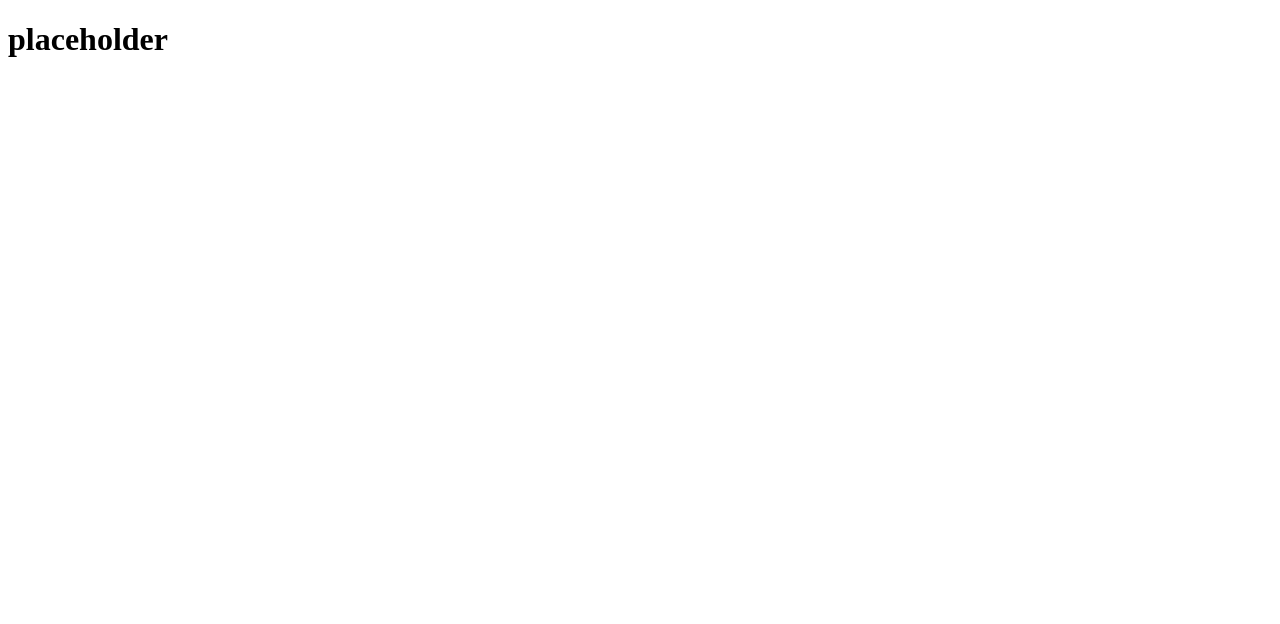
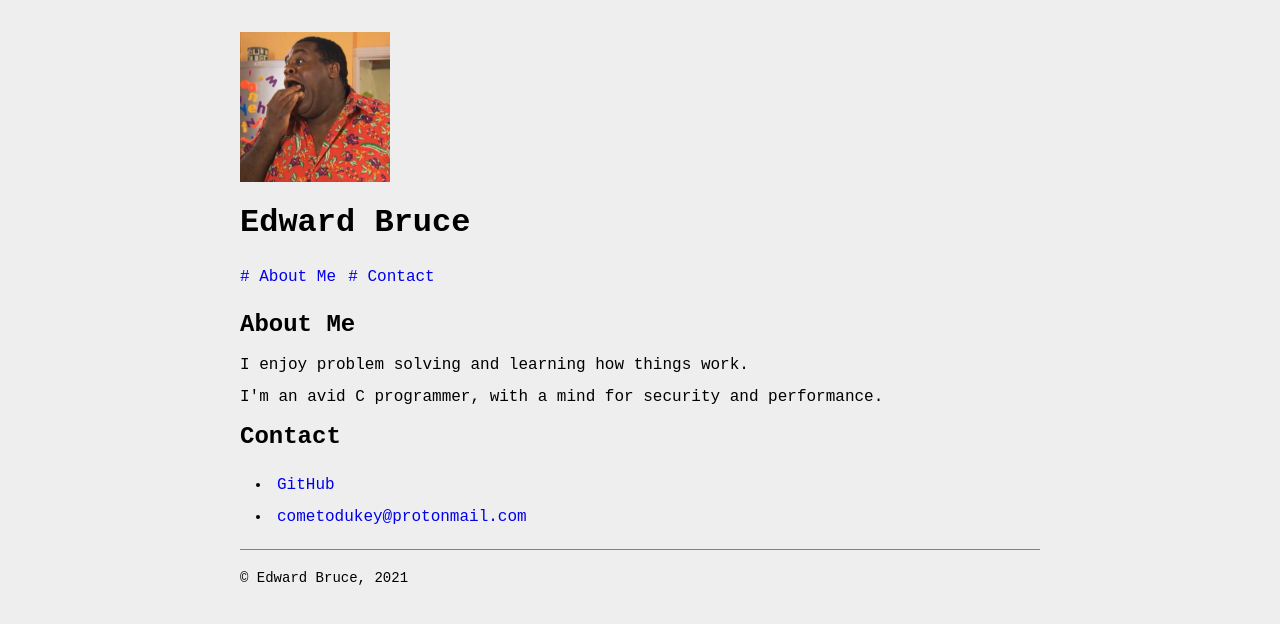
Before and after one commit to cometodukey/cometodukey.github.io, a plain HTML site: page index.html in a window 1280 px wide. Drawn offline with Linux system fonts and the light colour scheme.

Commit message:
Create template website

```diff
--- a/index.html
+++ b/index.html
@@ -1,9 +1,48 @@
 <!DOCTYPE html>
-<html>
+<html lang="en">
     <head>
-        <title>placeholder</title>
+        <meta charset="utf-8">
+        <meta name="viewport" content="width=device-width, initial-scale=1">
+        <link rel="stylesheet" type="text/css" href="static/css/style.css">
+        <title>Edward Bruce</title>
     </head>
     <body>
-        <h1>placeholder</h1>
+        <header>
+            <img id="image" src="static/img/duke.jpg" alt="" height="150">
+            <h1>Edward Bruce</h1>
+            <nav>
+                <ul>
+                    <li><a href="#about-me"># About Me</a></li>
+                    <li><a href="#contact"># Contact</a></li>
+                    <!-- <li><a href="#projects">Projects</a></li> -->
+                </ul>
+            </nav>
+        </div>
+        <div id="about-me">
+            <h2>About Me</h2>
+            <p>I enjoy problem solving and learning how things work.</p>
+            <p>
+                I'm an avid C programmer, with a mind for security and performance.
+            </p>
+        </div>
+        <div id="contact">
+            <h2>Contact</h2>
+            <address>
+                <ul>
+                    <li><a href="https://github.com/cometodukey" target="_blank" rel="noopener noreferrer">GitHub</a></li>
+                    <li><a href="mailto:cometodukey@protonmail.com" target="_blank" rel="noopener noreferrer">cometodukey@protonmail.com</a></li>
+                </ul>
+            </address>
+        </div>
+        <!-- <div id="projects">
+            <h2>Projects</h2>
+            <ul>
+                <li><a href="https://github.com/cometodukey/potatOS">potatOS</a></li>
+            </ul>
+        </div> -->
+		<footer>
+            <!-- <noscript>This website supports noscript but some information may be inaccurate.</noscript> -->
+            <p>&copy; Edward Bruce, 2021</p>
+        </footer>
     </body>
 </html>
--- /dev/null
+++ b/static/css/style.css
@@ -0,0 +1,46 @@
+body {
+    line-height: 1;
+    background-color: #EEEEEE;
+    color: black;
+
+    padding: 24pt 5%;
+    width: 800px;
+    margin: auto;
+
+    font-family: monospace;
+    font-size: 16px;
+    font-style: normal;
+}
+
+ul {
+    font-style: normal;
+    list-style-position: inside;
+    line-height: 2em;
+    font-size: 16px;
+    padding-left: 1em;
+}
+
+a:link,
+a:visited {
+	text-decoration: none;
+}
+a:hover {
+	color: black;
+	text-decoration: underline;
+}
+
+body > header nav ul {
+    list-style: none;
+    padding: 0;
+    margin: 10pt 0 7pt 0;
+}
+body > header nav li {
+    display: inline-block;
+    margin-right: 2pt;
+}
+
+footer {
+    border-top: 1px solid grey;
+    font-size: 14px;
+    padding: 0.5em 0px;
+}
```
Also changed, not shown: LICENCE.txt (added), static/img/duke.jpg (added).
